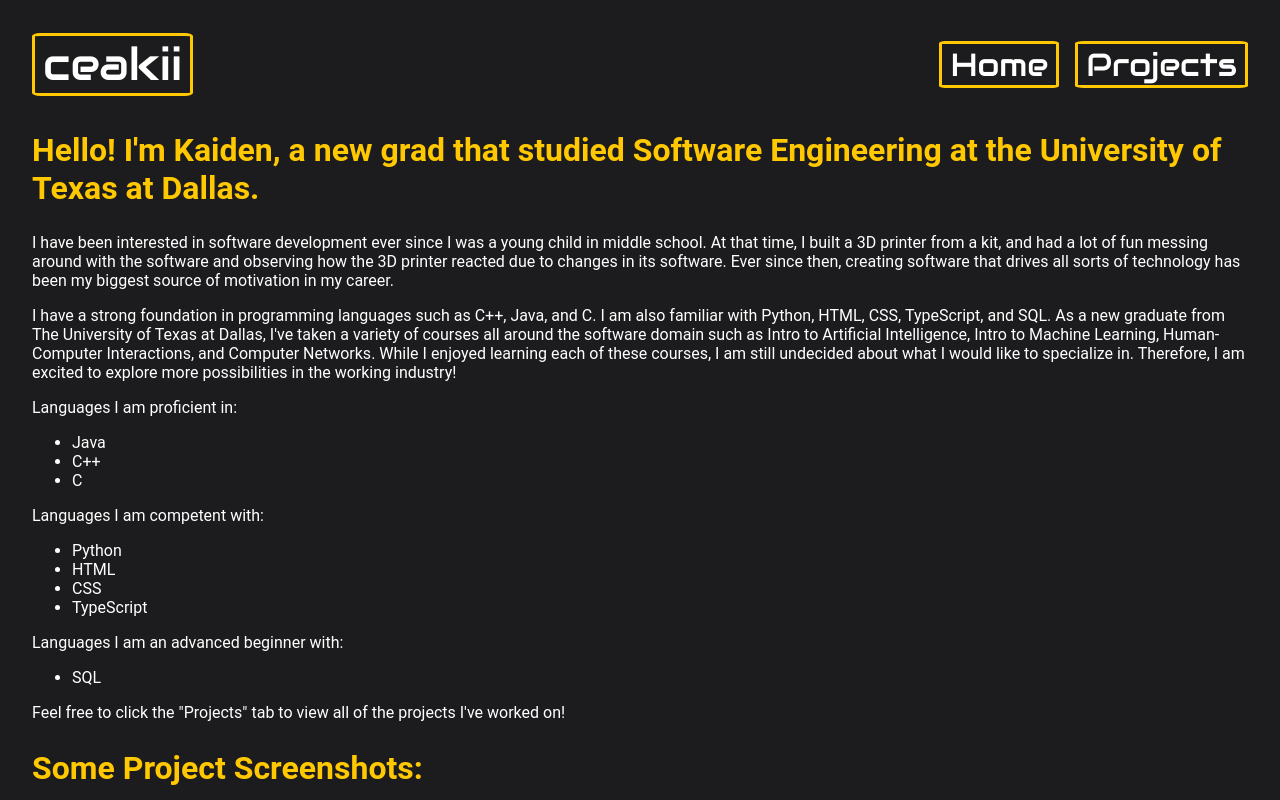
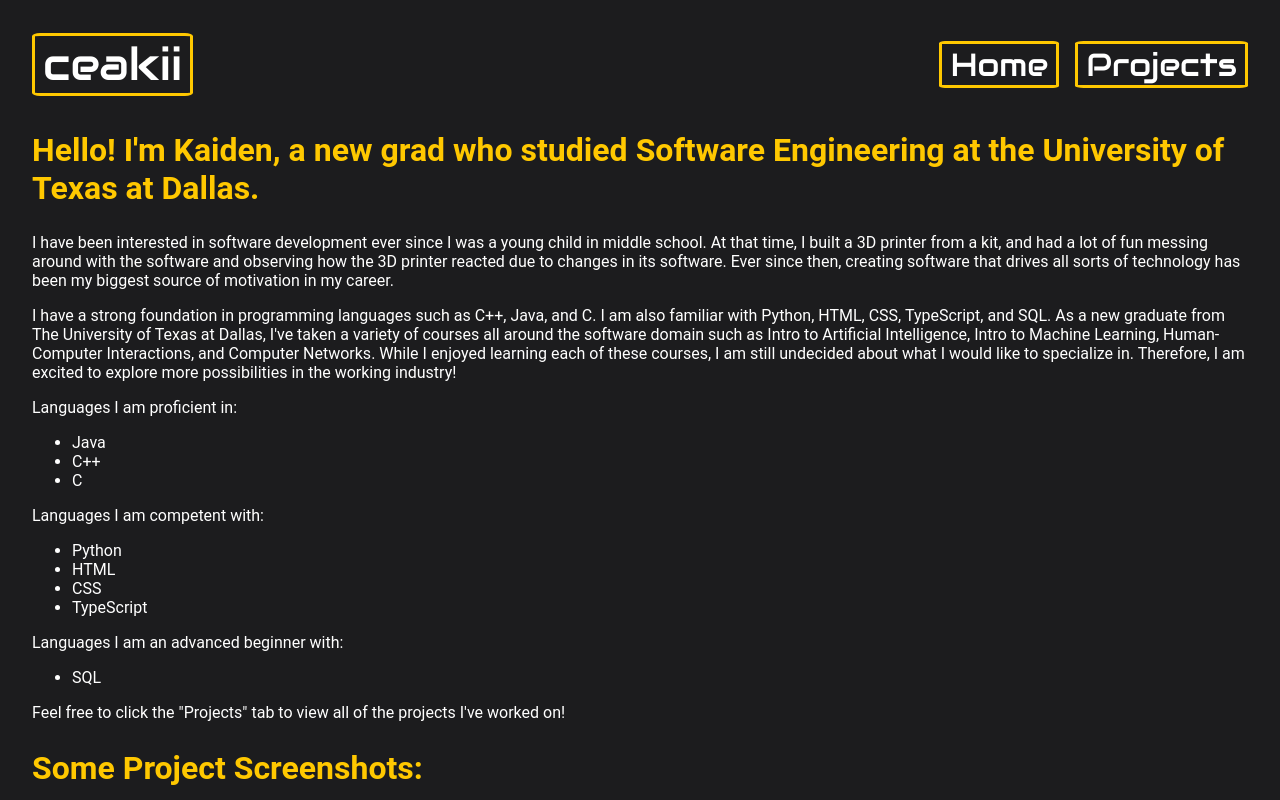
Before and after one commit to ceakii/ceakii.github.io, a plain HTML site: page index.html in a window 1280 px wide. Shown: the top 800 px of the page. Drawn offline with Linux system fonts and the light colour scheme.

Commit message:
Updated Index Page again

```diff
--- a/index.html
+++ b/index.html
@@ -27,7 +27,7 @@
 
     <section>
         <h1>
-            Hello! I'm Kaiden, a new grad that studied Software Engineering at the
+            Hello! I'm Kaiden, a new grad who studied Software Engineering at the
             University of Texas at Dallas.
         </h1>
 
```
